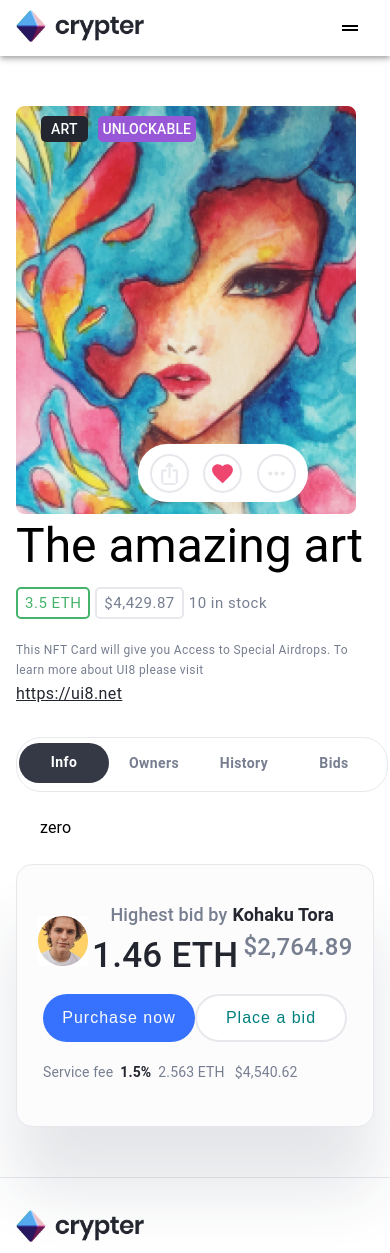
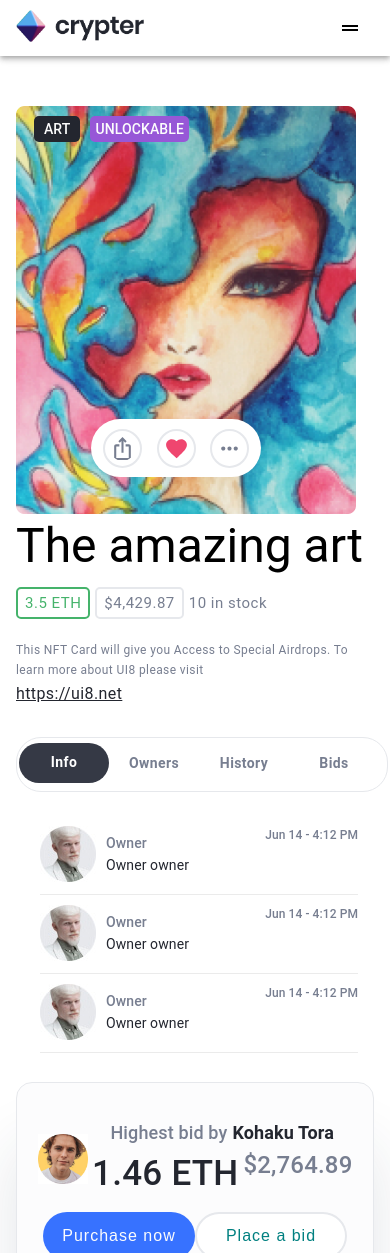
Before and after one commit to sahilgundecha/crypter, a React (Create React App) app: page /item in a window 390 px wide. Shown: the top 1253 px of the page. Built offline with nearby package versions, Linux system fonts and the light colour scheme.

Commit message:
items page

```diff
--- a/src/Components/Item/Item.css
+++ b/src/Components/Item/Item.css
@@ -17,11 +17,12 @@
 }
 .relativeDiv {
   position: relative;
+  height: max-content;
 }
 .artWrapper {
   position: absolute;
   top: 3%;
-  left: 7%;
+  left: 5%;
 }
 .popoverWrapper {
   background-color: #fff;
@@ -36,6 +37,7 @@
   position: absolute;
   bottom: 4%;
   left: 34%;
+  cursor: pointer;
 }
 .send {
   border: 2px solid black;
@@ -144,11 +146,7 @@
   margin-left: 10px;
   margin-top: 20px;
 }
-@media (max-width: 500px) {
-  .itemBlueBtn {
-    margin-right: 0px;
-  }
-}
+
 .heartIocn {
   background-color: #fff;
   border: 2px solid #e6e8ec;
@@ -156,6 +154,7 @@
 .heartIocn:hover {
   background-color: rgb(55 114 255);
   border: 2px solid rgb(55 114 255);
+  color: #fff !important;
 }
 .heartIocn2 {
   background-color: #fff;
@@ -164,5 +163,124 @@
 .heartIocn2:hover {
   background-color: rgb(55 114 255);
   border: 2px solid rgb(55 114 255);
+}
+.heartIocn3 {
+  background-color: #fff;
+  border: 2px solid #e6e8ec;
+}
+.heartIocn3:hover {
+  background-color: rgb(55 114 255);
+  border: 2px solid rgb(55 114 255);
   color: #fff !important;
 }
+.sharePopup {
+  background-color: #fff;
+  border-radius: 15px;
+  padding: 15px;
+  position: absolute;
+  bottom: 14%;
+  left: 36%;
+}
+.dotsPopup {
+  background-color: #fff;
+  border-radius: 15px;
+  padding: 15px 20px;
+  position: absolute;
+  bottom: 13%;
+  left: 33%;
+}
+.dotpopupIcon {
+  margin-right: 10px;
+}
+.hoverPink:hover .dotpopupIcon {
+  filter: invert(60%) sepia(96%) saturate(5560%) hue-rotate(323deg)
+    brightness(101%) contrast(87%);
+}
+.hoverPink:hover {
+  color: #ef466f;
+  cursor: pointer;
+}
+.sharepopupIcon {
+  background-color: #e6e8ec;
+  padding: 8px 10px;
+  border-radius: 25px;
+}
+.sharepopupIcon:hover {
+  background-color: #3772ff;
+}
+
+/* @media (max-width: 2650px) {
+  .artWrapper {
+    top: 21%;
+    left: 29%;
+  }
+  .popoverWrapper {
+    bottom: -23%;
+    left: 36%;
+  }
+  .dotsPopup {
+    bottom: -12%;
+    left: 36%;
+  }
+}
+@media (max-width: 1920px) {
+  .artWrapper {
+    top: 26%;
+    left: 22%;
+  }
+  .popoverWrapper {
+    bottom: -60%;
+    left: 32%;
+  }
+  .dotsPopup {
+    bottom: -45%;
+    left: 32%;
+  }
+}
+@media (max-width: 1440px) {
+  .artWrapper {
+    top: 35%;
+    left: 12%;
+  }
+  .popoverWrapper {
+    bottom: -60%;
+    left: 32%;
+  }
+  .dotsPopup {
+    bottom: -45%;
+    left: 32%;
+  }
+} */
+@media (max-width: 1024px) {
+  .popoverWrapper {
+    bottom: 10%;
+    left: 34%;
+  }
+  .dotsPopup {
+    bottom: 20%;
+    left: 33%;
+  }
+}
+@media (max-width: 768px) {
+  .popoverWrapper {
+    bottom: 5%;
+    left: 34%;
+  }
+  .dotsPopup {
+    bottom: 15%;
+    left: 33%;
+  }
+}
+@media (max-width: 500px) {
+  .itemBlueBtn {
+    margin-right: 0px;
+  }
+  .popoverWrapper {
+    bottom: 10%;
+    left: 21%;
+  }
+  .dotsPopup {
+    bottom: 28%;
+    left: 20%;
+  }
+}
--- a/src/Components/Item/Item.tsx
+++ b/src/Components/Item/Item.tsx
@@ -3,7 +3,9 @@ import "./Item.css";
 import FavoriteBorderIcon from "@mui/icons-material/FavoriteBorder";
 import FavoriteIcon from "@mui/icons-material/Favorite";
 import MoreHorizIcon from "@mui/icons-material/MoreHoriz";
+import Divider from "@mui/material/Divider";
 import IosShareIcon from "@mui/icons-material/IosShare";
+
 import Container from "@mui/material/Container";
 import Grid from "@mui/material/Grid";
 import Box from "@mui/material/Box";
@@ -11,8 +13,6 @@ import Typography from "@mui/material/Typography";
 import headImg from "../../Assets/images/itemImg.png";
 import send from "../../Assets/images/popShare.svg";
 import Popover from "@mui/material/Popover";
-import like from "../../Assets/images/popLike.svg";
-import dots from "../../Assets/images/popDot.svg";
 import creatorProfile from "../../Assets/images/ProfileImage.jpg";
 import Tabs from "@mui/material/Tabs";
 import Tab from "@mui/material/Tab";
@@ -20,6 +20,10 @@ import Card from "@mui/material/Card";
 import CardActions from "@mui/material/CardActions";
 import CardContent from "@mui/material/CardContent";
 import ButtonComponent from "../ButtonComponent/ButtonComponent";
+import { Button } from "@mui/material";
+import Menu from "@mui/material/Menu";
+import MenuItem from "@mui/material/MenuItem";
+import ItemNavPill from "../ItemNavPill/ItemNavPill";
 
 interface TabPanelProps {
   children?: React.ReactNode;
@@ -57,6 +61,17 @@ const Item = () => {
   const [value, setvalue] = React.useState(0);
   const [search, setSearch] = React.useState(true);
   const [pink, setPink] = React.useState(false);
+  const [dotPopup, setDotPopup] = React.useState(false);
+  const [sharePopup, setSharePopup] = React.useState(false);
+
+  const opendotPopup = () => {
+    setDotPopup(!dotPopup);
+    setSharePopup(false);
+  };
+  const openSharePopup = () => {
+    setDotPopup(false);
+    setSharePopup(!sharePopup);
+  };
 
   const chnagePink = () => {
     setPink(!pink);
@@ -69,18 +84,6 @@ const Item = () => {
   const handleChange = (event: any, newValue: React.SetStateAction<number>) => {
     setvalue(newValue);
   };
-  const [anchorEl, setAnchorEl] = React.useState(null);
-
-  const handleClick = (event: any) => {
-    setAnchorEl(event.currentTarget);
-  };
-
-  const handleClose = () => {
-    setAnchorEl(null);
-  };
-
-  const open = Boolean(anchorEl);
-  const id = open ? "simple-popover" : undefined;
 
   return (
     <Container>
@@ -97,17 +100,137 @@ const Item = () => {
               UNLOCKABLE
             </Typography>
           </Box>
+          {sharePopup ? (
+            <Box className="dotsPopup">
+              <Box sx={{ marginBottom: "15px" }}>
+                <Typography variant="subtitle2" gutterBottom component="div">
+                  Share link to this page
+                </Typography>
+              </Box>
+              <Box
+                sx={{
+                  display: "flex",
+                  justifyContent: "center",
+                  alignItems: "center",
+                  flexDirection: "row",
+                  marginBottom: "10px",
+                }}
+              >
+                <Box>
+                  <img src={send} alt="" className="sharepopupIcon" />
+                </Box>
+
+                <Box sx={{ marginLeft: "10px" }}>
+                  <img src={send} alt="" className="sharepopupIcon" />
+                </Box>
+              </Box>
+            </Box>
+          ) : null}
+          {dotPopup ? (
+            <Box className="dotsPopup">
+              <Box
+                sx={{
+                  display: "flex",
+                  flexDirection: "row",
+                  alignItems: "center",
+                }}
+                className="hoverPink"
+              >
+                <Box>
+                  <img src={send} alt="" className="dotpopupIcon" />
+                </Box>
+                <Box>
+                  <Typography variant="subtitle2" gutterBottom component="div">
+                    Change price
+                  </Typography>
+                </Box>
+              </Box>
+              <Divider light sx={{ margin: "5px 0px" }} />
+              <Box
+                sx={{
+                  display: "flex",
+                  flexDirection: "row",
+                  alignItems: "center",
+                }}
+                className="hoverPink"
+              >
+                <Box>
+                  <img src={send} alt="" className="dotpopupIcon" />
+                </Box>
+                <Box>
+                  <Typography variant="subtitle2" gutterBottom component="div">
+                    Transfer token
+                  </Typography>
+                </Box>
+              </Box>
+              <Divider light sx={{ margin: "5px 0px" }} />
+              <Box
+                sx={{
+                  display: "flex",
+                  flexDirection: "row",
+                  alignItems: "center",
+                }}
+                className="hoverPink"
+              >
+                <Box>
+                  <img src={send} alt="" className="dotpopupIcon" />
+                </Box>
+                <Box>
+                  <Typography variant="subtitle2" gutterBottom component="div">
+                    Remove from sale
+                  </Typography>
+                </Box>
+              </Box>
+              <Divider light sx={{ margin: "5px 0px" }} />
+              <Box
+                sx={{
+                  display: "flex",
+                  flexDirection: "row",
+                  alignItems: "center",
+                }}
+                className="hoverPink"
+              >
+                <Box>
+                  <img src={send} alt="" className="dotpopupIcon" />
+                </Box>
+                <Box>
+                  <Typography variant="subtitle2" gutterBottom component="div">
+                    Burn token
+                  </Typography>
+                </Box>
+              </Box>
+              <Divider light sx={{ margin: "5px 0px" }} />
+              <Box
+                sx={{
+                  display: "flex",
+                  flexDirection: "row",
+                  alignItems: "center",
+                }}
+                className="hoverPink"
+              >
+                <Box>
+                  <img src={send} alt="" className="dotpopupIcon" />
+                </Box>
+                <Box>
+                  <Typography variant="subtitle2" gutterBottom component="div">
+                    Remove
+                  </Typography>
+                </Box>
+              </Box>
+            </Box>
+          ) : null}
           <Box className="popoverWrapper">
             <Box>
               <IosShareIcon
                 sx={{
                   borderRadius: "35px",
                   padding: "5px",
-                  color: "#E6E8EC",
+                  color: "#777e90",
                   width: "25px",
                   height: "25px",
                 }}
                 className="heartIocn"
+                onClick={openSharePopup}
               ></IosShareIcon>
             </Box>
             <Box>
@@ -116,12 +239,12 @@ const Item = () => {
                   sx={{
                     borderRadius: "35px",
                     padding: "5px",
-                    color: "#E6E8EC",
+                    color: "#777e90",
                     width: "25px",
                     height: "25px",
                   }}
                   onClick={chnagePink}
-                  className="heartIocn"
+                  className="heartIocn3"
                 ></FavoriteBorderIcon>
               ) : (
                 <FavoriteIcon
@@ -134,7 +257,7 @@ const Item = () => {
                     color: "#EF466F",
                   }}
                   onClick={chnagePink}
-                  className="heartIocn"
+                  className="heartIocn2"
                 ></FavoriteIcon>
               )}
             </Box>
@@ -144,10 +267,11 @@ const Item = () => {
                 sx={{
                   borderRadius: "35px",
                   padding: "5px",
-                  color: "#E6E8EC",
+                  color: "#777e90",
                   width: "25px",
                   height: "25px",
                 }}
+                onClick={opendotPopup}
               ></MoreHorizIcon>
             </Box>
           </Box>
@@ -223,7 +347,9 @@ const Item = () => {
                   />
                 </Tabs>
                 <TabPanel value={value} index={0}>
-                  zero
+                  <ItemNavPill />
+                  <ItemNavPill />
+                  <ItemNavPill />
                 </TabPanel>
                 <TabPanel value={value} index={1}>
                   one
--- /dev/null
+++ b/src/Components/ItemNavPill/ItemNavPill.tsx
@@ -0,0 +1,62 @@
+import React from "react";
+import Box from "@mui/material/Box";
+import Typography from "@mui/material/Typography";
+import avatar from "../../Assets/images/avatar-2.jpg";
+import Divider from "@mui/material/Divider";
+
+const ItemNavPill = () => {
+  return (
+    <Box>
+      <Box
+        sx={{
+          display: "flex",
+          flexDirection: "row",
+          justifyContent: "space-between",
+          marginTop: "10px",
+        }}
+      >
+        <Box
+          sx={{
+            display: "flex",
+            flexDirection: "row",
+            alignItems: "center",
+          }}
+        >
+          <Box sx={{ marginRight: "10px" }}>
+            <img src={avatar} alt="" />
+          </Box>
+          <Box>
+            <Typography
+              variant="subtitle2"
+              component="div"
+              sx={{ color: "#777E90", fontSize: "14px" }}
+            >
+              Owner
+            </Typography>
+            <Typography
+              variant="subtitle2"
+              gutterBottom
+              component="div"
+              sx={{ fontSize: "14px", color: "#23262F", fontWeight: "400" }}
+            >
+              Owner owner
+            </Typography>
+          </Box>
+        </Box>
+        <Box>
+          <Typography
+            variant="subtitle2"
+            gutterBottom
+            component="div"
+            sx={{ fontSize: "12px", color: "#777E90" }}
+          >
+            Jun 14 - 4:12 PM
+          </Typography>
+        </Box>
+      </Box>
+      <Divider light sx={{ margin: "5px 0px" }} />
+    </Box>
+  );
+};
+
+export default ItemNavPill;
```
Also changed, not shown: src/Assets/images/avatar-2.jpg (added).
